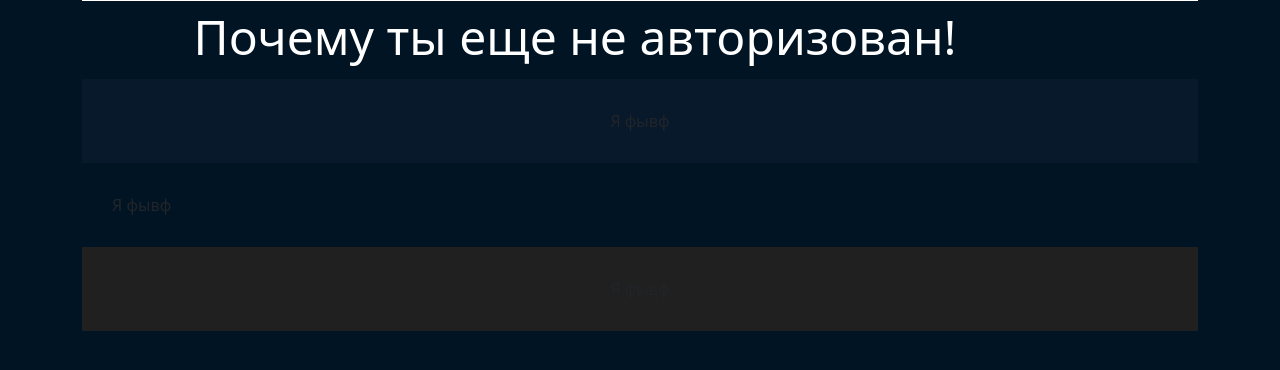
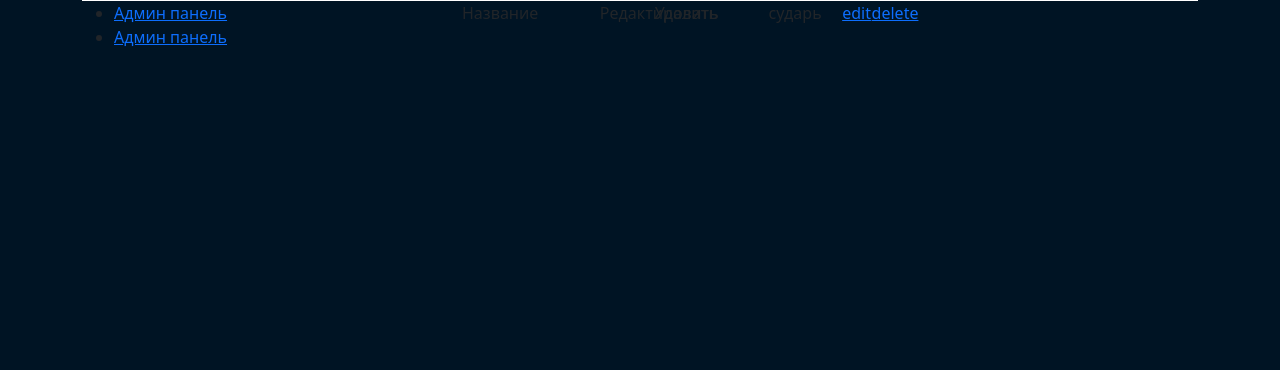
Before and after one commit to gristen/oopSite, a PHP site: page /adminpanel in a window 1280 px wide. Shown: the part 68-438 px from the top of the page. Run offline with PHP 8.4, Linux system fonts and the light colour scheme.

Commit message:
file perenos

```diff
--- a/app/Services/DB.php
+++ b/app/Services/DB.php
@@ -10,10 +10,10 @@ class DB
 
     public function __construct()
     {
-        $user = "mysql";
-        $pass = "mysql";
+        $user = "root";
+        $pass = "";
 
-        $this->pdo = new \PDO('mysql:host=127.0.0.1;dbname=authoop', $user, $pass);
+        $this->pdo = new \PDO('mysql:host=127.0.0.1;dbname=users', $user, $pass);
     }
 
     public function query(string $sql, $params = []): ?array
--- a/assets/css/main.css
+++ b/assets/css/main.css
@@ -52,6 +52,11 @@ p {
    }
    .line {
     border-bottom: 1px solid rgb(255, 255, 255); /* Параметры линии */
+   }
+
+   .linet {
+    width: 80%;
+    border-bottom: 5px solid rgb(255, 255, 255); /* Параметры линии */
    }
 .card p {
     color :#fff;
@@ -146,3 +151,18 @@ height: 200px;
     padding: 30px;
     text-align: center;
 }
+
+.admh{
+margin-top: 15%;
+color: #fff;
+}
+.admhtwo{
+margin-top: 10%;
+color: #fff;
+}
+
+
+.posts{
+    margin: 0;
+    display: flex;
+}
--- a/views/pages/adminpanel.php
+++ b/views/pages/adminpanel.php
@@ -12,18 +12,56 @@ use app\Views\Views;
 <div class="container">
 <div class="line"></div>
 
+<div class="row">
+    <div class="sidebar col-4">
+       <ul>
+        <li>
+            <a href="">Админ панель</a>
+        </li>
+        <li>
+            <a href="">Админ панель</a>
+        </li>
+       </ul>
+    </div>
+    <div class ="posts col-8">
+        <div class="row">
+         <div class="title col-5">Название</div>
+         <div class="red col-2">Редактировать</div>
+         <div class="del col-2">Удалить</div>
+        </div>
+        <div class ="row post">
+        <div class="row">
+         <div class="title col-5">сударь</div>
+         <div class="red col-2"><a href=""> edit</a></div>
+         <div class="del col-2"><a href=""> delete</a></div>
+        </div>
 
-        <p class="aft">Почему ты еще не авторизован!</p>
-        <div class="wrapper">
-            <header class="header">Я фывф</header>
-            <main class="main">Я фывф</main>
-            <footer class="footer">Я фывф</footer>
-        </div>
+    </div>
+</div>
+</div>
+
+
+     <!-- <div class="ss col-4">
+     <h1 class="admh">Admin panel</h1>
+     <div class="linet"></div>
+     <h2 class="admhtwo">Список фильмов</h2>
+     </div>
+
+
+
+        <div class ="posts col-8">
+        <div class="title col-5">Название</div>
+        <div class="red col-2">Редактировать</div>
+        <div class="del col-2">Удалить</div>
+     </div> -->
+
+
+
 
 
 
 <!--<script src="../../assets/js/ajax.js"></script>-->
 
-
+</div>
 </body>
 </html>
--- a/views/pages/register.php
+++ b/views/pages/register.php
@@ -55,6 +55,7 @@ use app\Views\Views;
             <main class="main">Я фывф</main>
             <footer class="footer">Я фывф</footer>
         </div>
+        </div>
 
 
 
```
